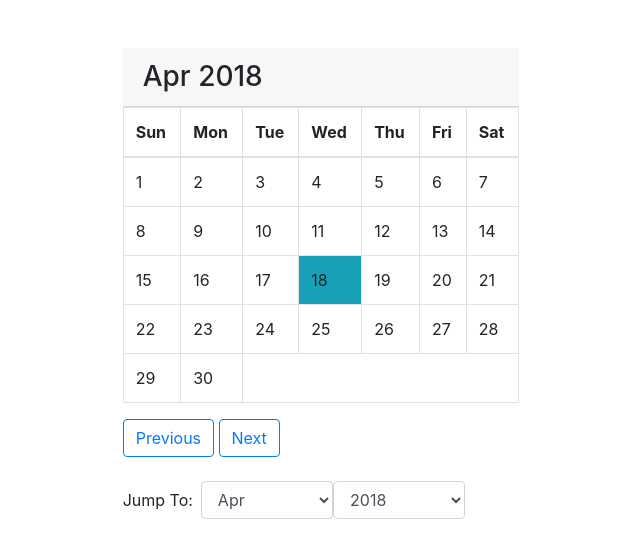
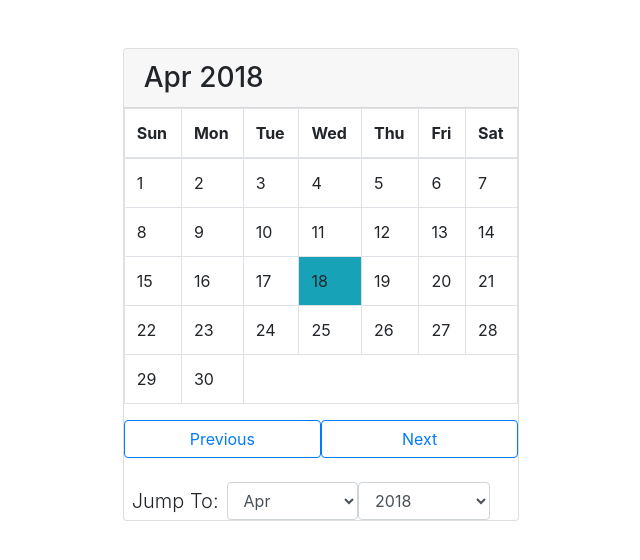
Before and after one commit to niinpatel/calendarHTML-Javascript, a plain HTML site: page index.html in a window 1280 px wide. Shown: the whole page, without its empty margins (319-959 px from the left). Drawn offline with nearby package versions, Linux system fonts and the light colour scheme.

Commit message:
design changes, bootstrap

```diff
--- a/index.html
+++ b/index.html
@@ -12,6 +12,7 @@
 </head>
 <body>
 <div class="container col-sm-4 mt-5">
+    <div class="card">
         <h3 class="card-header" id="monthAndYear"></h3>
         <table class="table table-bordered" id="calendar">
             <thead>
@@ -31,13 +32,15 @@
             </tbody>
         </table>
 
-    <button class="btn btn-outline-primary" id="previous" onclick="previous()">Previous</button>
+        <div class="form-inline">
 
-    <button class="btn btn-outline-primary" id="next" onclick="next()">Next</button>
-    <br/><br/>
+            <button class="btn btn-outline-primary col-sm-6" id="previous" onclick="previous()">Previous</button>
 
+            <button class="btn btn-outline-primary col-sm-6" id="next" onclick="next()">Next</button>
+        </div>
+        <br/>
         <form class="form-inline">
-        <label class="mr-2" for="month">Jump To: </label>
+            <label class="lead mr-2 ml-2" for="month">Jump To: </label>
             <select class="form-control col-sm-4" name="month" id="month" onchange="jump()">
                 <option value=0>Jan</option>
                 <option value=1>Feb</option>
@@ -97,7 +100,7 @@
             <option value=2029>2029</option>
             <option value=2030>2030</option>
         </select></form>
-
+    </div>
 </div>
 <!--<button name="jump" onclick="jump()">Go</button>-->
 <script src="scripts.js"></script>
--- a/scripts.js
+++ b/scripts.js
@@ -78,7 +78,7 @@ function showCalendar(month, year) {
                 cellText = document.createTextNode(date);
                 if(date === today.getDate() && year === today.getFullYear() && month === today.getMonth()){
                     cell.classList.add("bg-info");
-                }
+                } // color today's date
                 cell.appendChild(cellText);
                 row.appendChild(cell);
                 date++;
```
Lines whose indentation alone changed are shown as unchanged.
